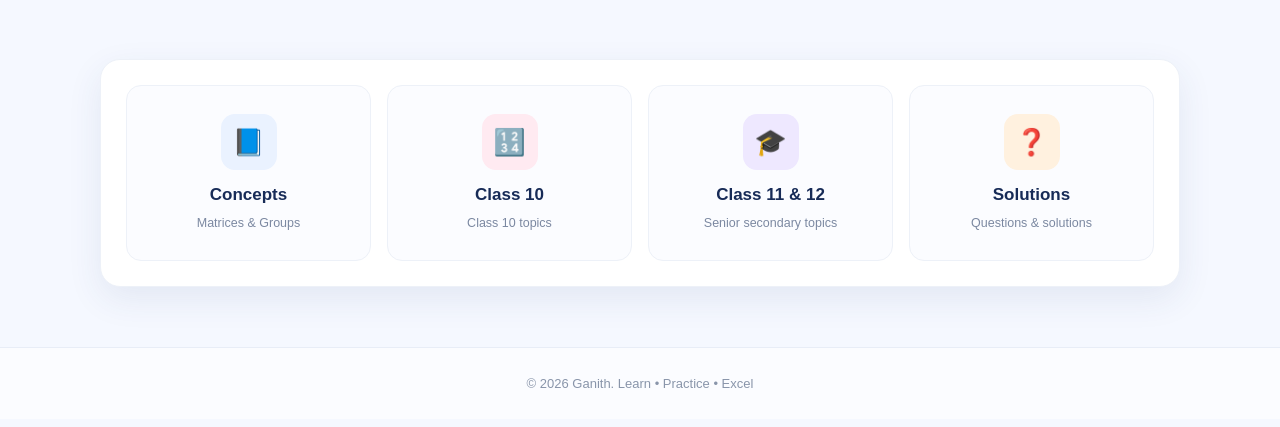
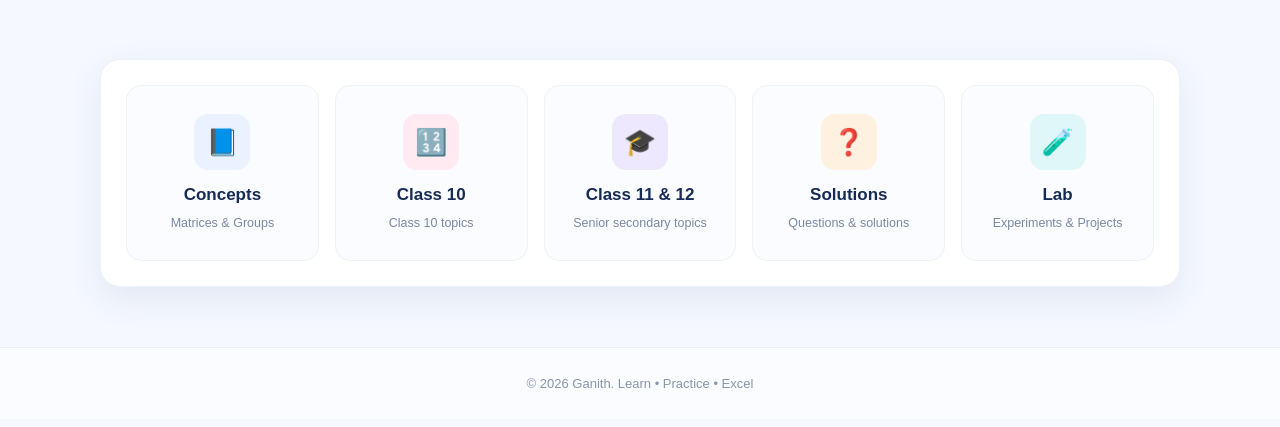
Before and after one commit to madhavanshiva24/Website_create_01, a plain HTML site: page index.html in a window 1280 px wide. Shown: the part 325-752 px from the top of the page. Drawn offline with Linux system fonts and the light colour scheme.

Commit message:
Update index.html

```diff
--- a/index.html
+++ b/index.html
@@ -99,7 +99,8 @@
     padding: 25px;
     border-radius: 20px;
     display: grid;
-    grid-template-columns: repeat(4, 1fr);
+    /* Updated grid to handle 5 items perfectly */
+    grid-template-columns: repeat(auto-fit, minmax(180px, 1fr));
     gap: 16px;
     box-shadow: 0 12px 35px rgba(45, 72, 120, 0.09);
     border: 1px solid #edf1f8;
@@ -146,6 +147,7 @@
   .card:nth-child(2) .icon { background: #ffeaf1; color: #e0437a; }  /* Class 10 */
   .card:nth-child(3) .icon { background: #eee8ff; color: #6b4bff; }  /* Class 11 & 12 */
   .card:nth-child(4) .icon { background: #fff1df; color: #d98213; }  /* Solutions */
+  .card:nth-child(5) .icon { background: #e0f7fa; color: #00838f; }  /* Lab (New!) */
 
   .card h3 {
     font-size: 17px;
@@ -242,6 +244,13 @@
         <p>Questions &amp; solutions</p>
       </a>
 
+      <!-- 5. LAB → New Card added as requested -->
+      <a class="card" href="Lab/">
+        <div class="icon">🧪</div>
+        <h3>Lab</h3>
+        <p>Experiments &amp; Projects</p>
+      </a>
+
     </div>
   </section>
 
```
